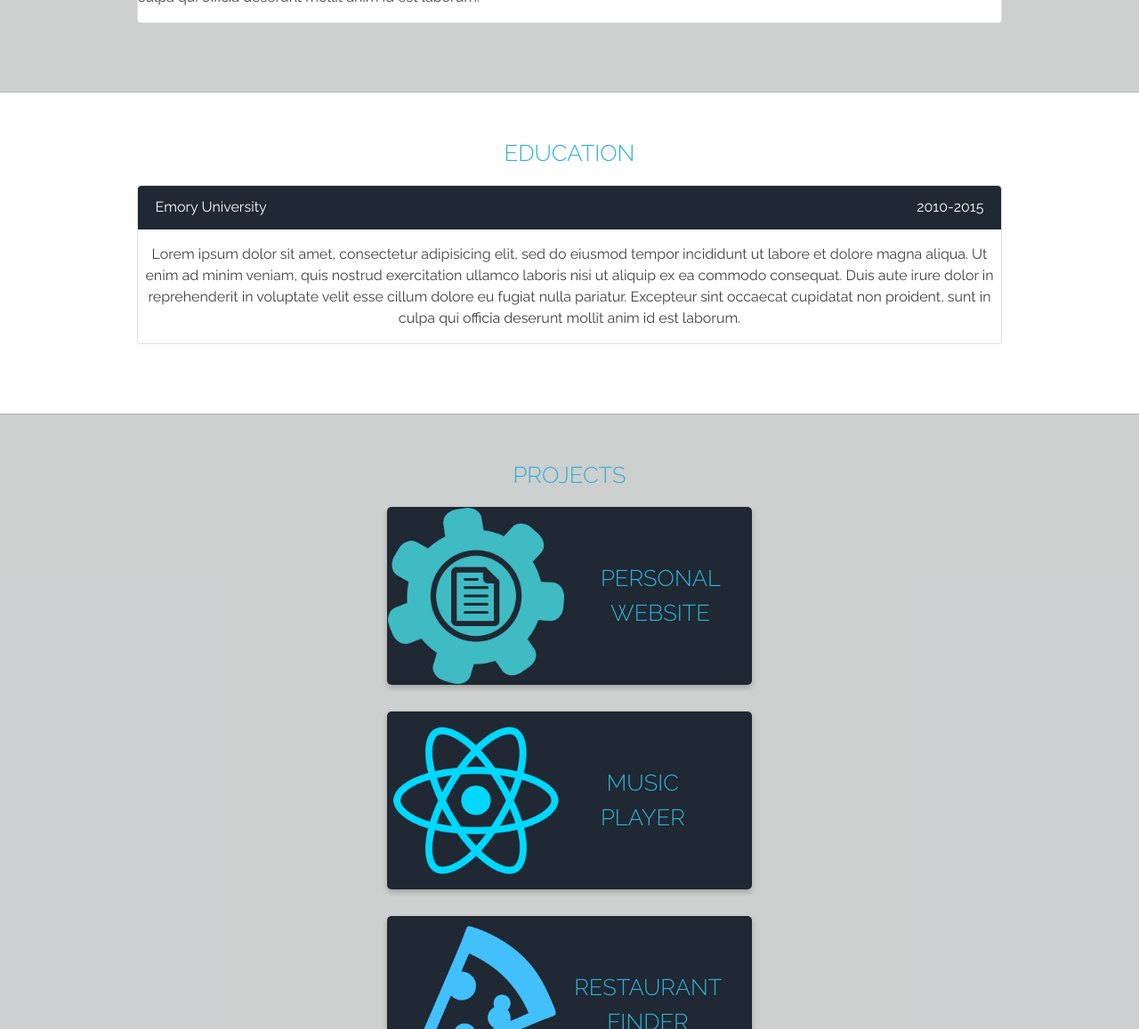
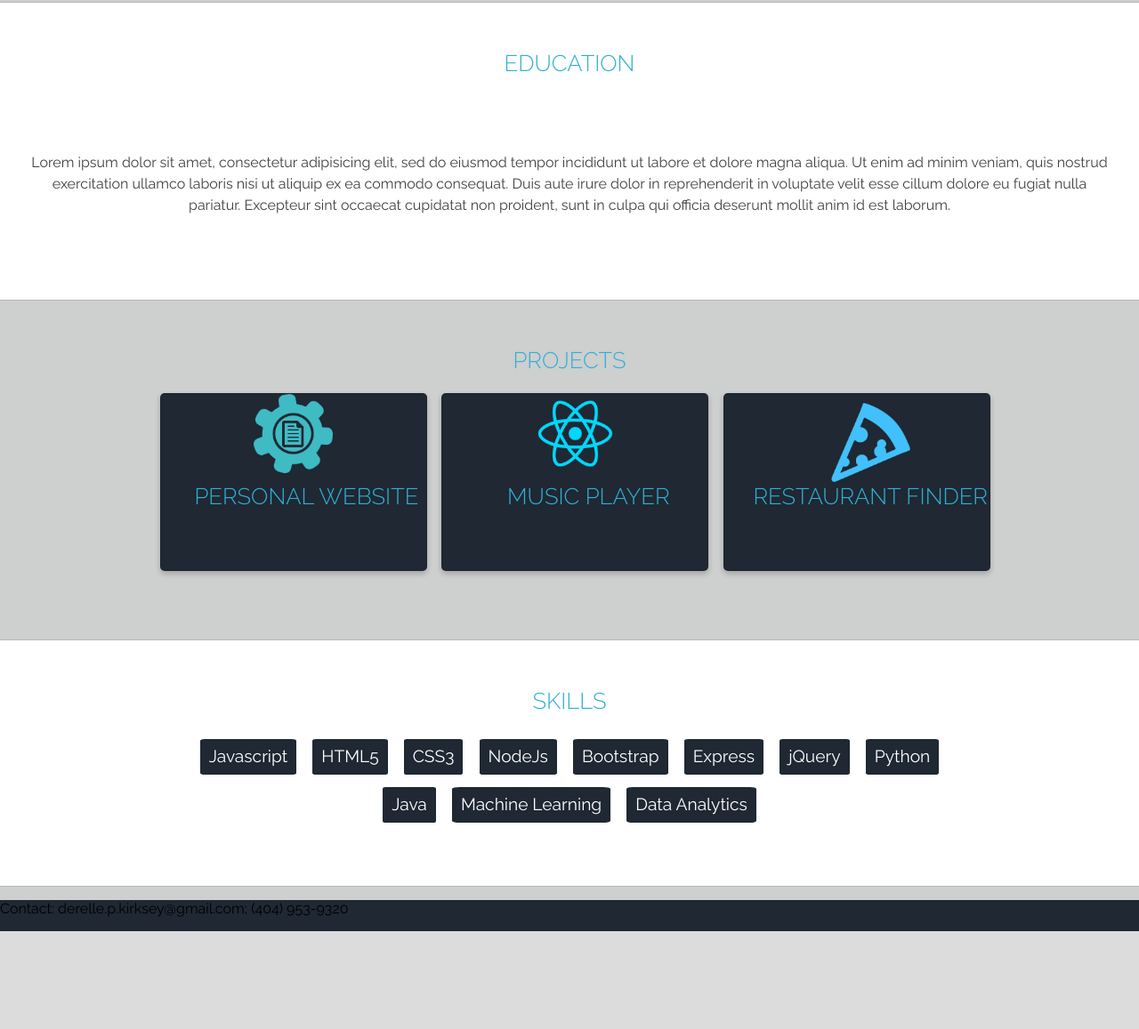
Before and after one commit to CitizenSNPs/Personal-Website, a plain HTML site: page index.html in a window 1280 px wide. Shown: the part 1643-2800 px from the top of the page at 89% size. After the commit the page ends 2690 px from the top, so only its background shows below. Drawn offline with nearby package versions, Linux system fonts and the light colour scheme.

Commit message:
refactored cards

```diff
--- a/index.html
+++ b/index.html
@@ -60,7 +60,7 @@
 
 
       <!-- BEGIN ABOUT -->
-      <div class = "container">
+      <div class = "first_section about_section">
       <div class="row white box-shadow">
         <div class="side-content" id="portrait-container">  <img src="portrait.jpg" id = "portrait" alt=""></div>
         <div class="main-content">
@@ -84,7 +84,7 @@
 
 
 
-    <div class="container">
+    <div class="first_section">
 
         <div class="side-content"></div>
         <div class="main-content">
@@ -105,6 +105,7 @@
 
 
 
+
           <!-- CARD #2 -->
 
             <div class="card">
@@ -117,10 +118,12 @@
             </div>
           </div>
         </div>
+      </div>
 
       <!-- END EXPERIENCE -->
 
       <!-- BEGIN EDUCATION -->
+      <div class="first_section">
       <div class="row white box-shadow">
 
         <div class="main-content">
@@ -145,11 +148,11 @@
         </div>
 
       </div>
+    </div>
       <!-- END EDUCATION -->
 
       <!-- BEGIN PROJECTS -->
       <div class="row">
-        <div class="side-content-sm"></div>
         <div class="main-content-lg">
           <div class="content-header">
             <a class="anchor" name="projects"></a>
@@ -189,7 +192,6 @@
           </div>
           </div>
         </div>
-        <div class="side-content-sm"></div>
       </div>
       <!-- END PROJECTS -->
 
@@ -224,14 +226,7 @@
 
 
       <!-- BEGIN FOOTER -->
-      <div class="row">
-        <div class="side-content"></div>
-        <div class="main-content">
-          <div class="content-header">
-          </div>
-        </div>
-        <div class="side-content"></div>
-      </div>
+      <footer><p>Contact: derelle.p.kirksey@gmail.com; (404) 953-9320</p></footer>
       <!-- END FOOTER -->
 
     </div>
--- a/style.css
+++ b/style.css
@@ -15,7 +15,7 @@ html, body {
 
 /*NAVBAR*/
 .navbar {
-  background-color: #0B0c10;
+  background-color: #1f2833;
   position: fixed; /* Set the navbar to fixed position */
   top: 0; /* Position the navbar at the top of the page */
   width: 100%; /* Full width */
@@ -77,7 +77,7 @@ html, body {
 
 .jumbotron-text h1 {
   overflow: hidden; /* Ensures the content is not revealed until the animation */
-  border-right: .15em solid orange; /* The typwriter cursor */
+  border-right: .15em solid #ff8f0f; /* The typwriter cursor */
   white-space: nowrap; /* Keeps the content on a single line */
   margin: 0 auto; /* Gives that scrolling effect as the typing happens */
   letter-spacing: .15em; /* Adjust as needed */
@@ -186,7 +186,7 @@ html, body {
 }
 
 .main-content-lg {
-  flex: 0 0 80%;
+  flex: 0 0 100%;
   margin-top: 2rem;
   margin-bottom: 3rem;
 }
@@ -196,6 +196,7 @@ html, body {
   -moz-box-shadow: 0px 0px 1px 0px rgba(0,0,0,0.75);
   box-shadow: 0px 0px 1px 0px rgba(0,0,0,0.75);
 }
+
 
 h2 {
   font-weight: 300;
@@ -222,23 +223,20 @@ h2 {
   left: -10.5%;
 }
 
+
 /*EDUCATION*/
 .card {
   display: flex;
   flex-direction: column;
-  background-color: white;
-  border: 1px solid rgba(0,0,0,.125);
-  border-radius: .25rem;
+  background-color: rgba(197, 198, 199, 0);
   margin-bottom: 30px;
-  width: 80%;
+  width: 100%;
   margin-left: auto;
   margin-right: auto;
 }
 
 .card-header {
   padding: .75rem 1.25rem;
-  background-color: #1f2833;
-  border-bottom: 1px solid rgba(0,0,0,.075);
   border-top-left-radius: .25rem;
   border-top-right-radius: .25rem;
 }
@@ -249,9 +247,10 @@ h2 {
 }
 
 .card-content {
-  padding: .25rem 1.25rem;
+  padding: 1rem 1rem;
   flex: 1 1 auto;
   text-align: center;
+
 }
 
 h4 {
@@ -264,11 +263,16 @@ h4 {
   float: right;
 }
 
+.first_section{
+  display: inline-block;
+}
+
 /*PROJECTS*/
 
 
 .project-card-hidden{
-  display: flex;
+  display: inline-block;
+  flex-wrap: wrap;
   flex-direction: row;
   background-color: #1f2833;
   border: 1px solid rgba(0,0,0,.125);
@@ -277,21 +281,23 @@ h4 {
   margin-bottom: 30px;
   box-shadow: 0 3px 6px rgba(0,0,0,0.08), 0 3px 6px rgba(0,0,0,0.15);
   height: 200px;
-  width: 40%;
+  width: 20%;
   transition: width 500ms;
   text-align: center;
   min-width: 300px;
+  margin-left: 1%;
+  vertical-align: bottom;
 }
 
 .project-card-hidden:hover{
-  display: flex;
-  flex-direction: row;
+  display: inline-block;
+  flex-wrap: wrap;
   background-color: white;
   border: 1px solid rgba(0,0,0,.125);
   border-radius: 5px;
   margin-bottom: 30px;
   box-shadow: 0 3px 6px rgba(0,0,0,0.08), 0 3px 6px rgba(0,0,0,0.15);
-  width: 100%;
+  width: 40%;
 }
 
 .project-card-hidden:hover .project-content{
@@ -310,14 +316,14 @@ h4 {
 }
 
 .project-icon{
-  height: 100%;
+  height: 45%;
   cursor: pointer;
   filter: hue-rotate();
   max-width: 50%;
 }
 
 .project-icon.food{
-  height: 85%;
+  height: 45%;
   position: relative;
   top: 5%;
   left: 5%;
@@ -342,7 +348,7 @@ h4 {
 .project-content {
   flex: 1 1 auto;
   padding: 1.25rem;
-  display: flex;
+  display: flex block;
   justify-content: center;
   flex-direction: column;
   opacity: 0;
@@ -430,6 +436,13 @@ h4 {
   text-align: center;
 }
 
+footer{
+  background: #1f2833;
+  height: 35px;
+  position: relative;
+  bottom: -50%;
+}
+
 
 #css{
   position: absolute;
```
